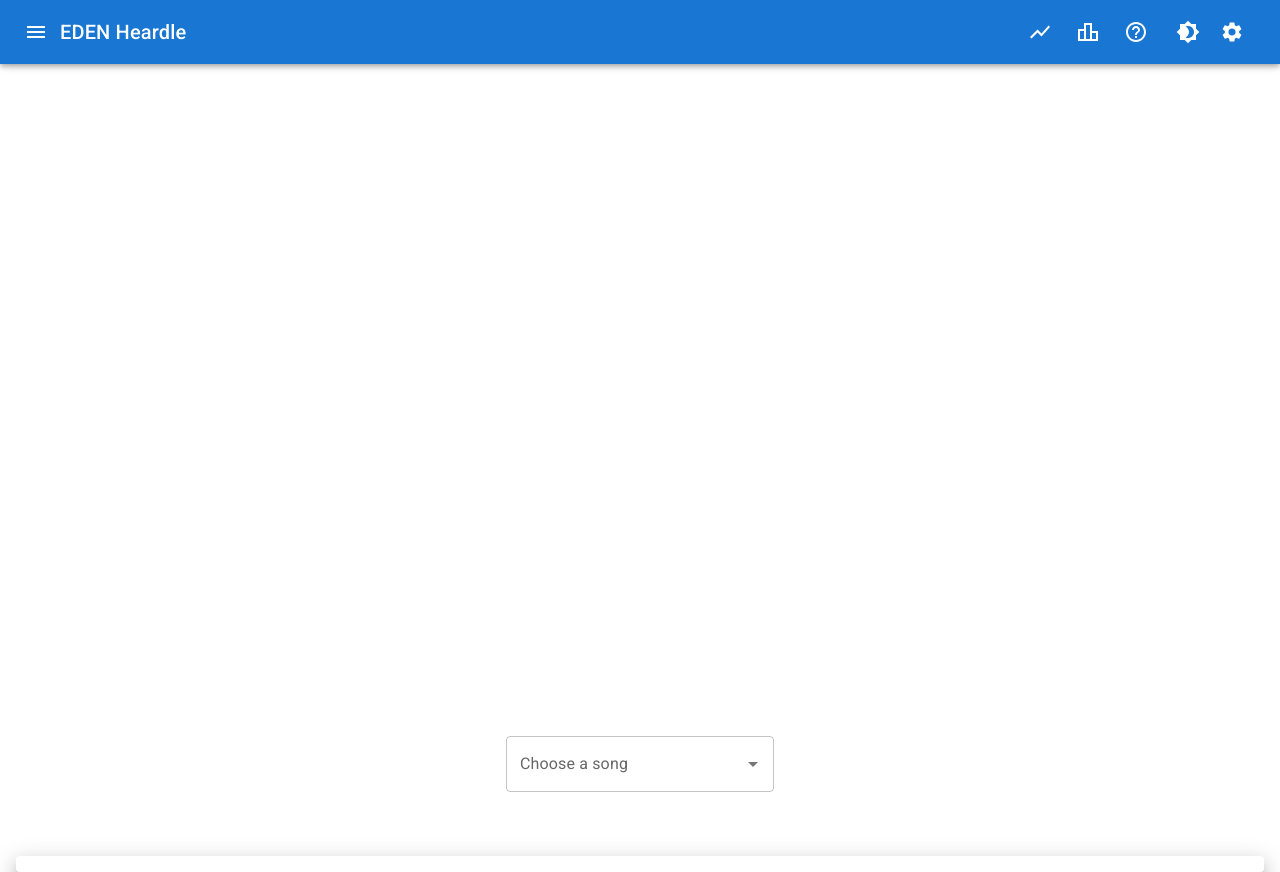
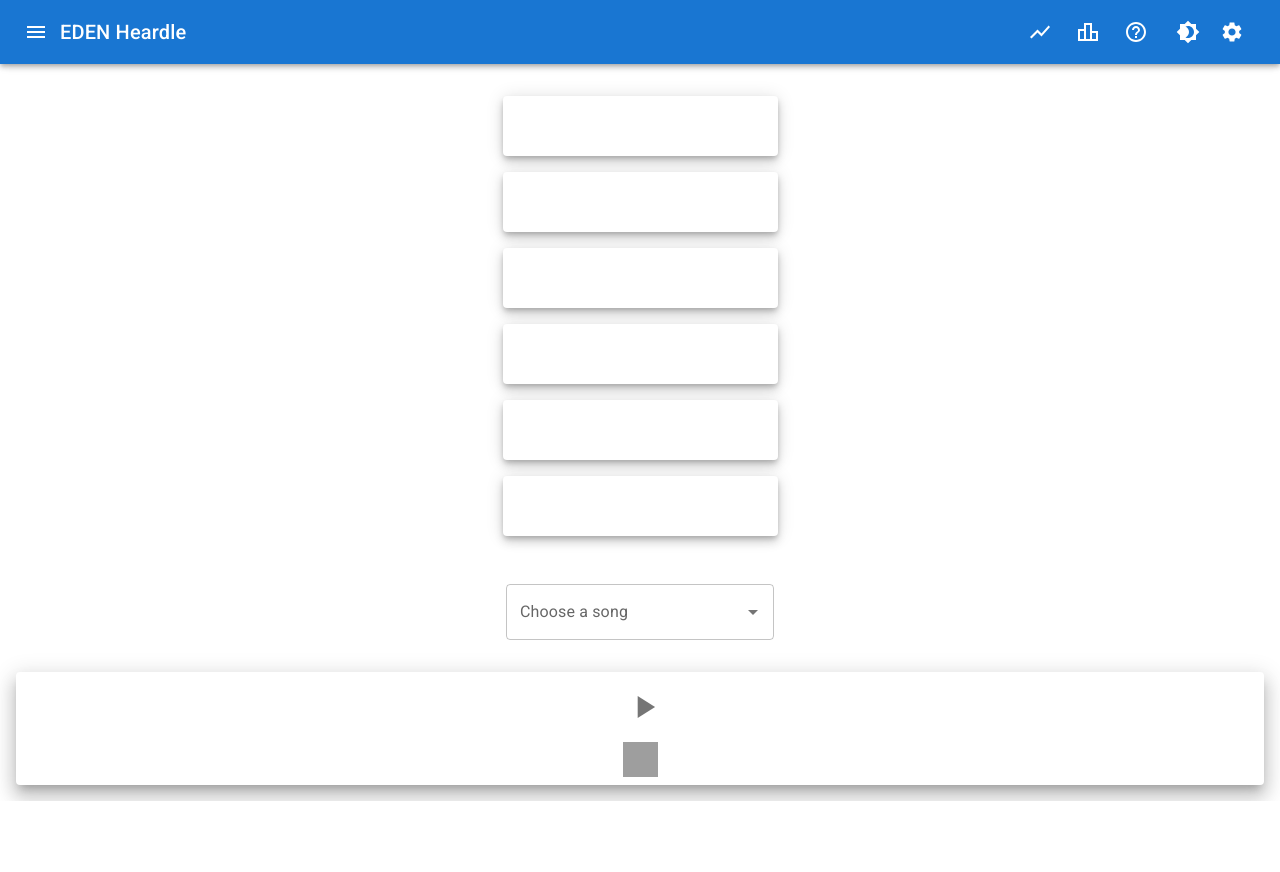
Before and after one commit to ftrbnd/odin-js-final-project, a React (Vite) app: page /play in a window 1280 px wide. After the commit the page ends 801 px from the top, so only its background shows below. Built offline with nearby package versions, Linux system fonts and the light colour scheme; no server answers; the database is empty; grey boxes are pictures that could not be loaded.

Commit message:
Lay out cards for guesses

```diff
--- a/src/components/ProgressRows.tsx
+++ b/src/components/ProgressRows.tsx
@@ -1,22 +1,23 @@
 import { FC } from 'react';
 import { Song } from '../pages/Game';
-import { Card, CardContent, Typography } from '@mui/material';
+import { Box, Card, CardContent, Typography } from '@mui/material';
 
 interface IProps {
   guesses: Song[];
+  limit: number;
 }
 
-const ProgressRows: FC<IProps> = ({ guesses }) => {
+const ProgressRows: FC<IProps> = ({ guesses, limit }) => {
   return (
-    <>
+    <Box sx={{ padding: '2rem', display: 'grid', gridTemplateRows: `repeat(${limit}, 1fr)`, justifyItems: 'center', alignItems: 'center', gap: '1rem' }}>
       {guesses.map((guess) => (
-        <Card elevation={6} sx={{ minWidth: 275, display: 'grid', justifyItems: 'center' }}>
-          <CardContent>
-            <Typography variant="subtitle1">{guess.name}</Typography>
-          </CardContent>
+        <Card elevation={6} sx={{ minWidth: 275, display: 'grid', justifyItems: 'center', padding: '1rem' }}>
+          <Typography variant="subtitle1" sx={{ textAlign: 'center' }} fontSize="1rem">
+            {guess.name}
+          </Typography>
         </Card>
       ))}
-    </>
+    </Box>
   );
 };
 
--- a/src/pages/Game.tsx
+++ b/src/pages/Game.tsx
@@ -1,4 +1,4 @@
-import { FC, useEffect, useState } from 'react';
+import { FC, useEffect, useRef, useState } from 'react';
 import Navbar from '../components/Navbar';
 import { useLocation, useNavigate } from 'react-router-dom';
 import { Alert, Autocomplete, Box, Card, CardMedia, CircularProgress, IconButton, Snackbar, TextField, useTheme } from '@mui/material';
@@ -19,6 +19,14 @@ export interface Song {
 
 const GUESS_LIMIT = 6;
 
+const emptySong: Song = {
+  name: 'ㅤ',
+  link: '',
+  album: ''
+};
+
+const initialGuessState = [emptySong, emptySong, emptySong, emptySong, emptySong, emptySong];
+
 const Game: FC = () => {
   const [showSnackbar, setShowSnackbar] = useState<boolean>(false);
   const [snackbarMessage, setSnackbarMessage] = useState<string>('');
@@ -31,7 +39,8 @@ const Game: FC = () => {
   const navigate = useNavigate();
   const user = useSelector((state: RootState) => state.user);
 
-  const [guesses, setGuesses] = useState<Song[]>([]);
+  const [guesses, setGuesses] = useState<Song[]>(initialGuessState);
+  const guessCount = useRef<number>(0);
   const [playing, setPlaying] = useState(false);
   const [dailySong, setDailySong] = useState<Song>({
     name: '',
@@ -143,8 +152,26 @@ const Game: FC = () => {
     //TODO: determine if song is correct
     // - then show snackbar according to guess
 
+    guessCount.current++;
     song.correct = Math.random() === 0; // temporary until logic for daily song is implemented
-    setGuesses((prevGuesses) => [...prevGuesses, song]);
+
+    setGuesses((prevGuesses) => {
+      const newGuesses = [];
+
+      for (let i = 0; i < prevGuesses.length; i++) {
+        if (prevGuesses[i] !== emptySong) {
+          newGuesses.push(prevGuesses[i]);
+        } else {
+          // found the first empty song
+          newGuesses.push(song);
+          const remainingGuesses = new Array(GUESS_LIMIT - guessCount.current).fill(emptySong);
+          newGuesses.push(...remainingGuesses);
+          break;
+        }
+      }
+
+      return newGuesses;
+    });
   };
 
   const togglePlaying = () => {
@@ -160,11 +187,12 @@ const Game: FC = () => {
         </Alert>
       </Snackbar>
 
-      <Box sx={{ padding: '2rem', display: 'grid', gridTemplateRows: `repeat(${GUESS_LIMIT + 1}, 1fr)`, justifyItems: 'center', alignItems: 'center', gap: '1rem' }}>
-        <ProgressRows guesses={guesses} />
+      <ProgressRows guesses={guesses} limit={GUESS_LIMIT} />
+
+      <Box sx={{ display: 'grid', gridTemplateRows: 'auto auto', alignItems: 'center' }}>
         <Autocomplete
           id="song-options"
-          sx={{ width: 300, gridRow: 7, padding: '1rem' }}
+          sx={{ width: 300, padding: '1rem', justifySelf: 'center' }}
           open={openAutocomplete}
           onOpen={() => setOpenAutocomplete(true)}
           onChange={(_event, value) => handleAutocompleteChange(value)}
@@ -172,7 +200,7 @@ const Game: FC = () => {
           isOptionEqualToValue={(option: Song, value: Song) => option.name === value.name}
           getOptionLabel={(option: Song) => option.name}
           options={options}
-          getOptionDisabled={(option) => guesses.some((song) => song.name === option.name) || guesses.length === GUESS_LIMIT}
+          getOptionDisabled={(option) => guesses.some((song) => song.name === option.name) || guessCount.current === GUESS_LIMIT}
           loading={loading}
           renderInput={(params) => (
             <TextField
@@ -190,8 +218,6 @@ const Game: FC = () => {
             />
           )}
         />
-      </Box>
-
         <Card elevation={12} sx={{ display: 'grid', gridTemplateColumns: '1fr', justifyItems: 'center', padding: '8px', margin: '16px' }}>
           <Box sx={{ display: 'flex', alignItems: 'center', pl: 1, pb: 1 }}>
             <IconButton aria-label="play/pause" onClick={togglePlaying}>
@@ -201,6 +227,7 @@ const Game: FC = () => {
           <CardMedia component="img" sx={{ width: 35, height: 35 }} image={theme.palette.mode === 'dark' ? 'https://i.imgur.com/tjACJH3.png' : 'https://i.imgur.com/NwRNjlK.png'} alt="EDEN logo" />
         </Card>
       </Box>
+    </Box>
   );
 };
 
```
Lines whose indentation alone changed are shown as unchanged.
